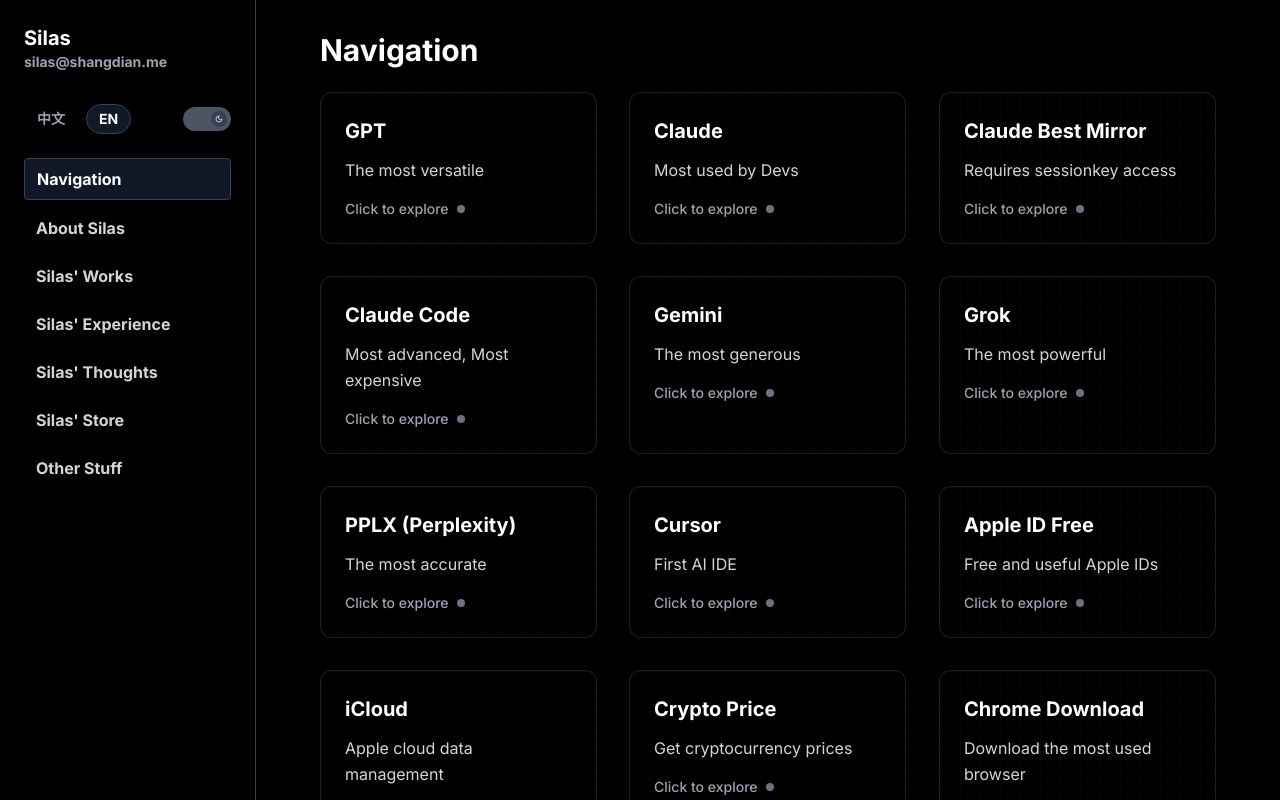
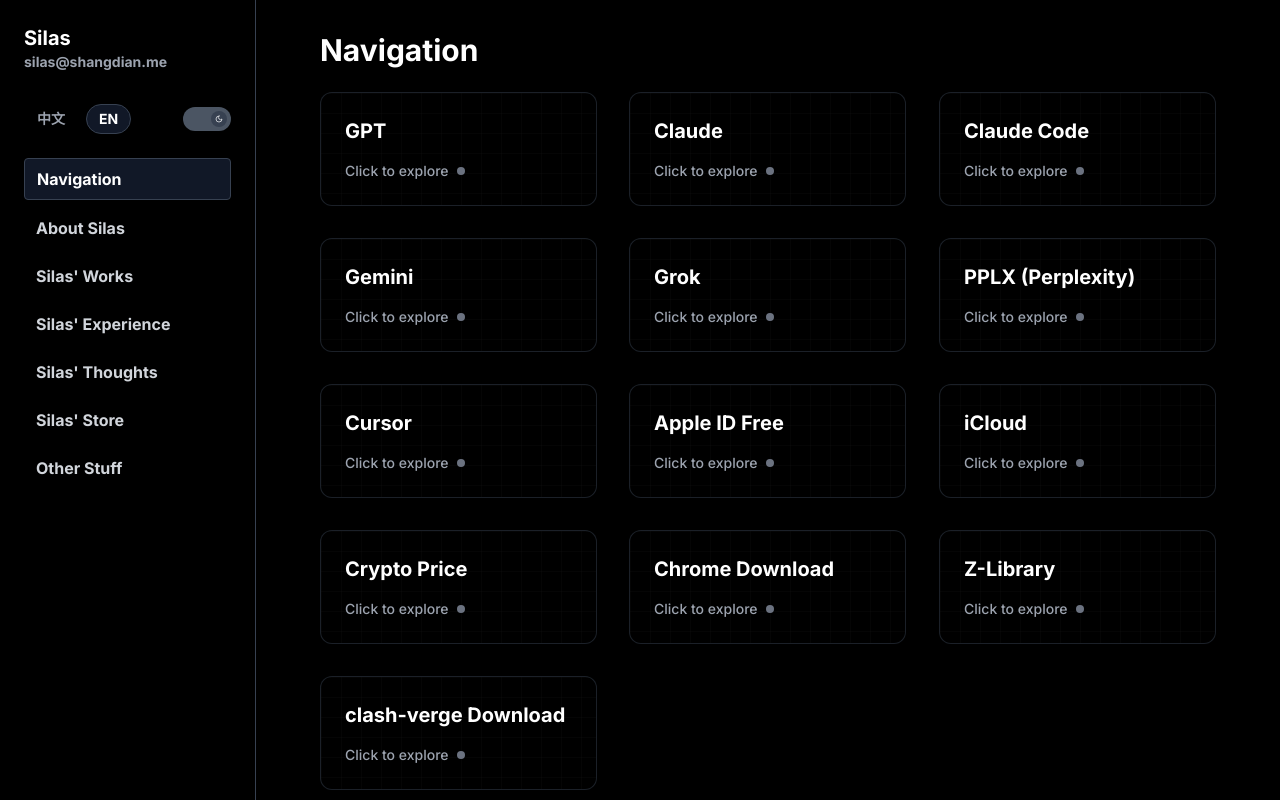
Before and after one commit to ink1ing/tech, a React (Vite) app in the folder frontend/: page /navigation in a window 1280 px wide. Shown: the top 800 px of the page. Built offline with nearby package versions, Linux system fonts and the light colour scheme.

Commit message:
Refine navigation links (#9)
* refine navigation links

* chore: update postcss security fix

---------

Co-authored-by: silas <huinkling@yinlihupo.cn>

```diff
--- a/frontend/src/pages/NavigationPage.tsx
+++ b/frontend/src/pages/NavigationPage.tsx
@@ -16,13 +16,6 @@
     url: 'https://claude.ai',
     description: '最多Dev用',
     description_en: 'Most used by Devs'
-  },
-  {
-    title: 'Claude最强镜像',
-    title_en: 'Claude Best Mirror',
-    url: 'https://demo.fuclaude.com',
-    description: '需要sessionkey访问',
-    description_en: 'Requires sessionkey access'
   },
   {
     title: 'Claude Code',
@@ -114,8 +107,8 @@
             key={index}
             title={link.title}
             titleEn={link.title_en}
-            description={link.description}
-            descriptionEn={link.description_en}
+            description=""
+            descriptionEn=""
             url={link.url}
             language={language}
             isDark={isDark}
```
Also changed, not shown: 1 other file (tests, documents, lock files or other folders).
